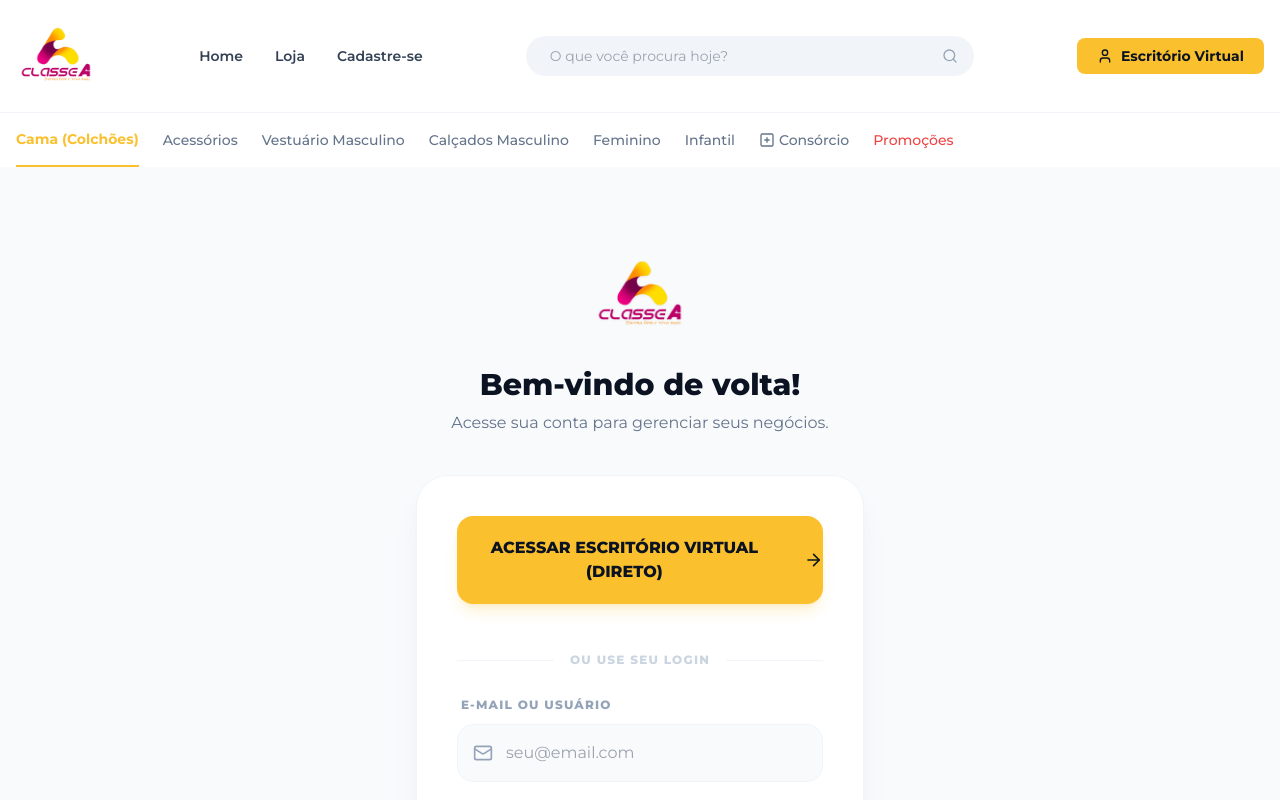
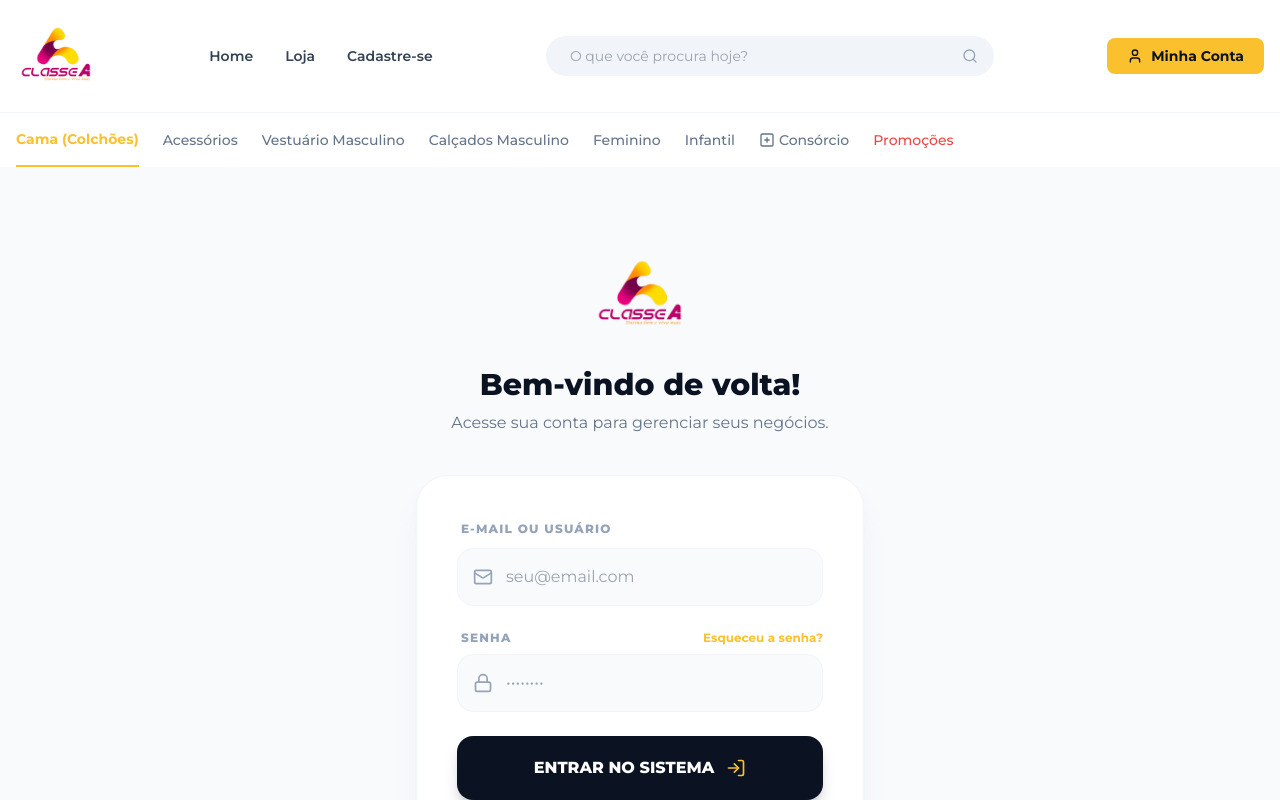
Before and after one commit to p4dmidia/classea, a React (Vite) app: page /login in a window 1280 px wide. Shown: the top 800 px of the page. Built offline with nearby package versions, Linux system fonts and the light colour scheme.

Commit message:
Versão 1.2 layout para análise

```diff
--- a/App.tsx
+++ b/App.tsx
@@ -1,6 +1,6 @@
 
 import React from 'react';
-import { BrowserRouter as Router, Routes, Route } from 'react-router-dom';
+import { BrowserRouter as Router, Routes, Route, useLocation } from 'react-router-dom';
 import Header from './components/Header';
 import Footer from './components/Footer';
 import HomePage from './pages/HomePage';
@@ -10,11 +10,13 @@
 import ForgotPasswordPage from './pages/ForgotPasswordPage';
 import AffiliateDashboard from './pages/AffiliateDashboard';
 
-const App: React.FC = () => {
+const AppContent: React.FC = () => {
+  const location = useLocation();
+  const isDashboard = location.pathname === '/dashboard';
+
   return (
-    <Router>
     <div className="min-h-screen flex flex-col">
-        <Header />
+      {!isDashboard && <Header />}
       <main className="flex-grow">
         <Routes>
           <Route path="/" element={<HomePage />} />
@@ -25,8 +27,15 @@
           <Route path="/dashboard" element={<AffiliateDashboard />} />
         </Routes>
       </main>
-        <Footer />
+      {!isDashboard && <Footer />}
     </div>
+  );
+};
+
+const App: React.FC = () => {
+  return (
+    <Router>
+      <AppContent />
     </Router>
   );
 };
--- a/components/Header.tsx
+++ b/components/Header.tsx
@@ -38,9 +38,9 @@
           <Search className="absolute right-4 top-1/2 -translate-y-1/2 text-slate-400 w-4 h-4" />
         </div>
 
-        <Link to="/dashboard" className="bg-[#FBC02D] hover:bg-[#f9b100] transition-colors rounded-lg py-2 px-5 flex items-center gap-2 text-sm font-bold text-[#0B1221]">
+        <Link to="/login" className="bg-[#FBC02D] hover:bg-[#f9b100] transition-colors rounded-lg py-2 px-5 flex items-center gap-2 text-sm font-bold text-[#0B1221]">
           <User className="w-4 h-4" />
-          Escritório Virtual
+          Minha Conta
         </Link>
       </div>
 
--- a/pages/LoginPage.tsx
+++ b/pages/LoginPage.tsx
@@ -14,10 +14,6 @@
         e.preventDefault();
         console.log('Dados de login:', formData);
         // Simulating redirect to dashboard
-        navigate('/dashboard');
-    };
-
-    const handleQuickAccess = () => {
         navigate('/dashboard');
     };
 
@@ -40,20 +36,6 @@
 
                 {/* Login Card */}
                 <div className="bg-white rounded-[2rem] shadow-xl shadow-slate-200/60 p-10 border border-slate-100">
-                    <button
-                        onClick={handleQuickAccess}
-                        className="w-full mb-8 bg-[#FBC02D] hover:bg-[#ffc947] text-[#0B1221] font-black py-5 rounded-2xl transition-all flex items-center justify-center gap-3 shadow-lg shadow-[#FBC02D]/20 group"
-                    >
-                        ACESSAR ESCRITÓRIO VIRTUAL (DIRETO)
-                        <ArrowRight className="w-5 h-5 group-hover:translate-x-1 transition-transform" />
-                    </button>
-
-                    <div className="relative flex items-center py-4 mb-2">
-                        <div className="flex-grow border-t border-slate-100"></div>
-                        <span className="flex-shrink mx-4 text-xs font-black text-slate-300 uppercase tracking-widest">ou use seu login</span>
-                        <div className="flex-grow border-t border-slate-100"></div>
-                    </div>
-
                     <form onSubmit={handleSubmit} className="space-y-6">
                         <div className="space-y-2">
                             <label className="text-xs font-black uppercase tracking-widest text-slate-400 ml-1">E-mail ou Usuário</label>
```
Lines whose indentation alone changed are shown as unchanged.
